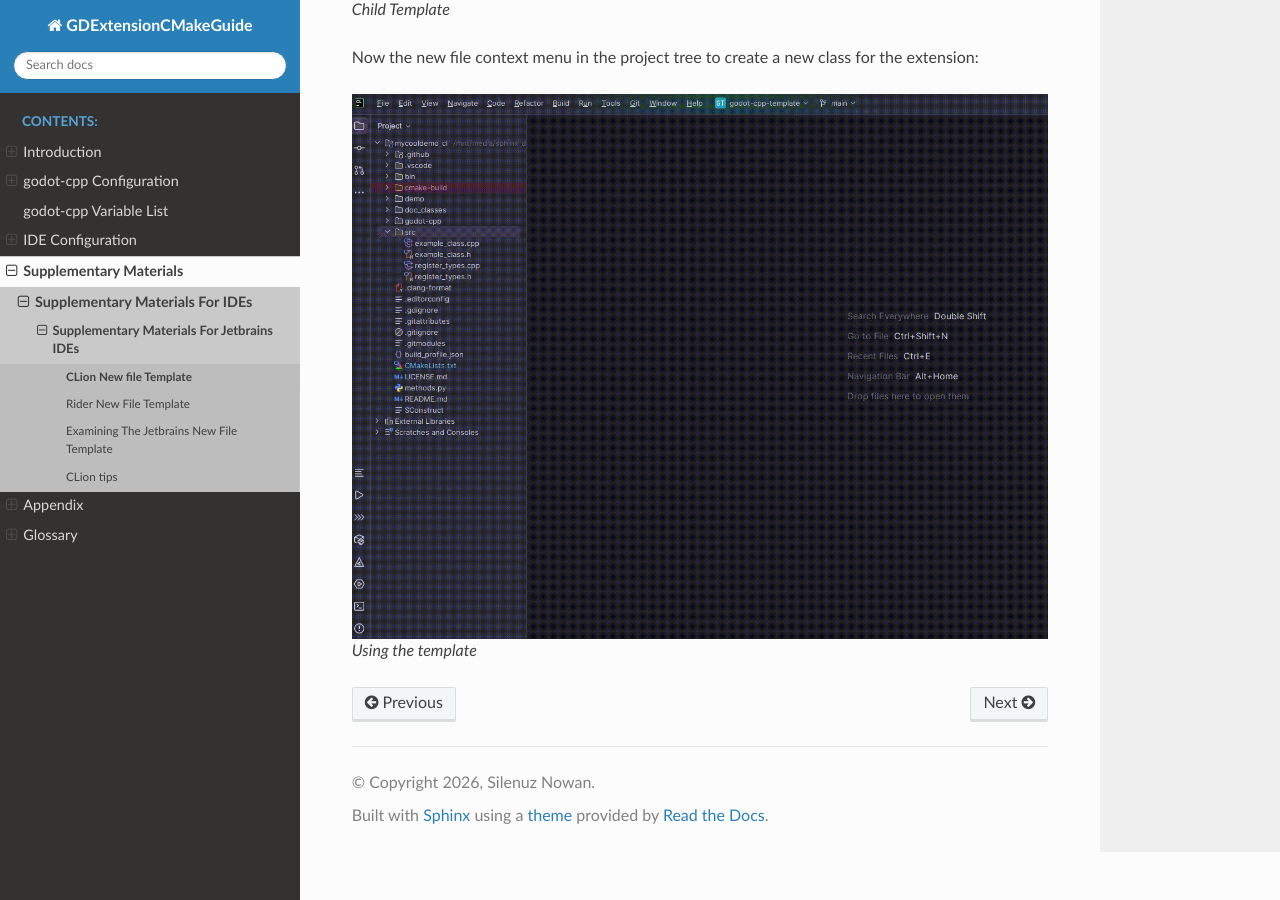
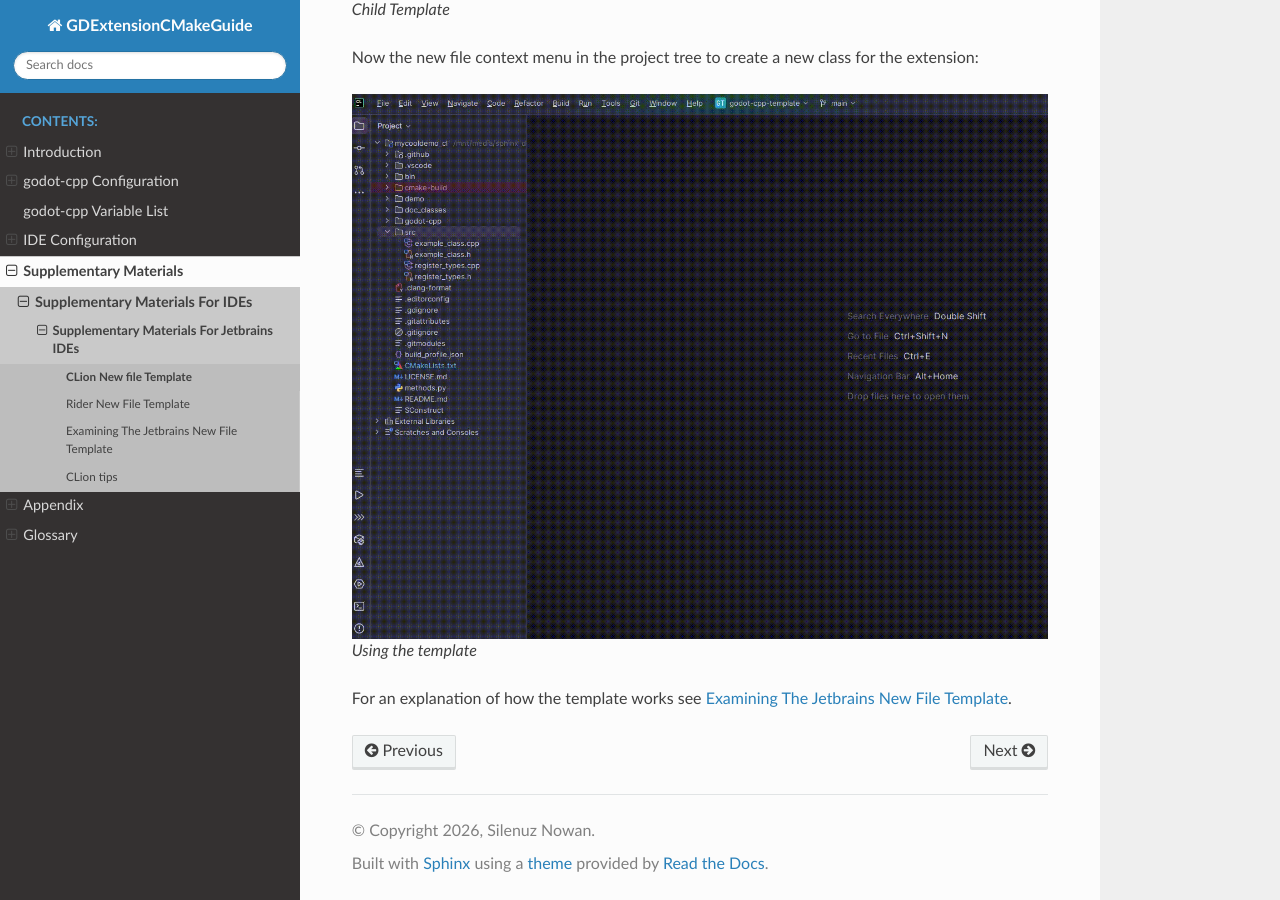
Before and after one commit to silenuz/GDExtension_CMake, a Sphinx documentation site: the page built from docs/source/supplement/ide/jb/cl_new_file_template.rst, in a window 1280 px wide and 900 px high, scrolled down 2907 px. Built offline with Sphinx 7.4.7 and the Read the Docs theme 3.1.0, drawn with Linux system fonts in a browser that asks for light colours.

Commit message:
addeed reference to template explanation on clion new tempalte and rider new template pages.

```diff
--- a/docs/source/supplement/ide/jb/cl_new_file_template.rst
+++ b/docs/source/supplement/ide/jb/cl_new_file_template.rst
@@ -52,3 +52,5 @@ Now the new file context menu in the project tree to create a new class for the
     :width: 100%
 
     Using the template
+
+For an explanation of how the template works see :ref:`supref-ide-03`.
--- a/docs/source/supplement/ide/jb/rdr_new_file_template.rst
+++ b/docs/source/supplement/ide/jb/rdr_new_file_template.rst
@@ -51,3 +51,5 @@ Now the new file context menu in the project tree can be used to create a new cl
     :width: 100%
 
     Using the template
+
+For an explanation of how the template works see :ref:`supref-ide-03`.
```
